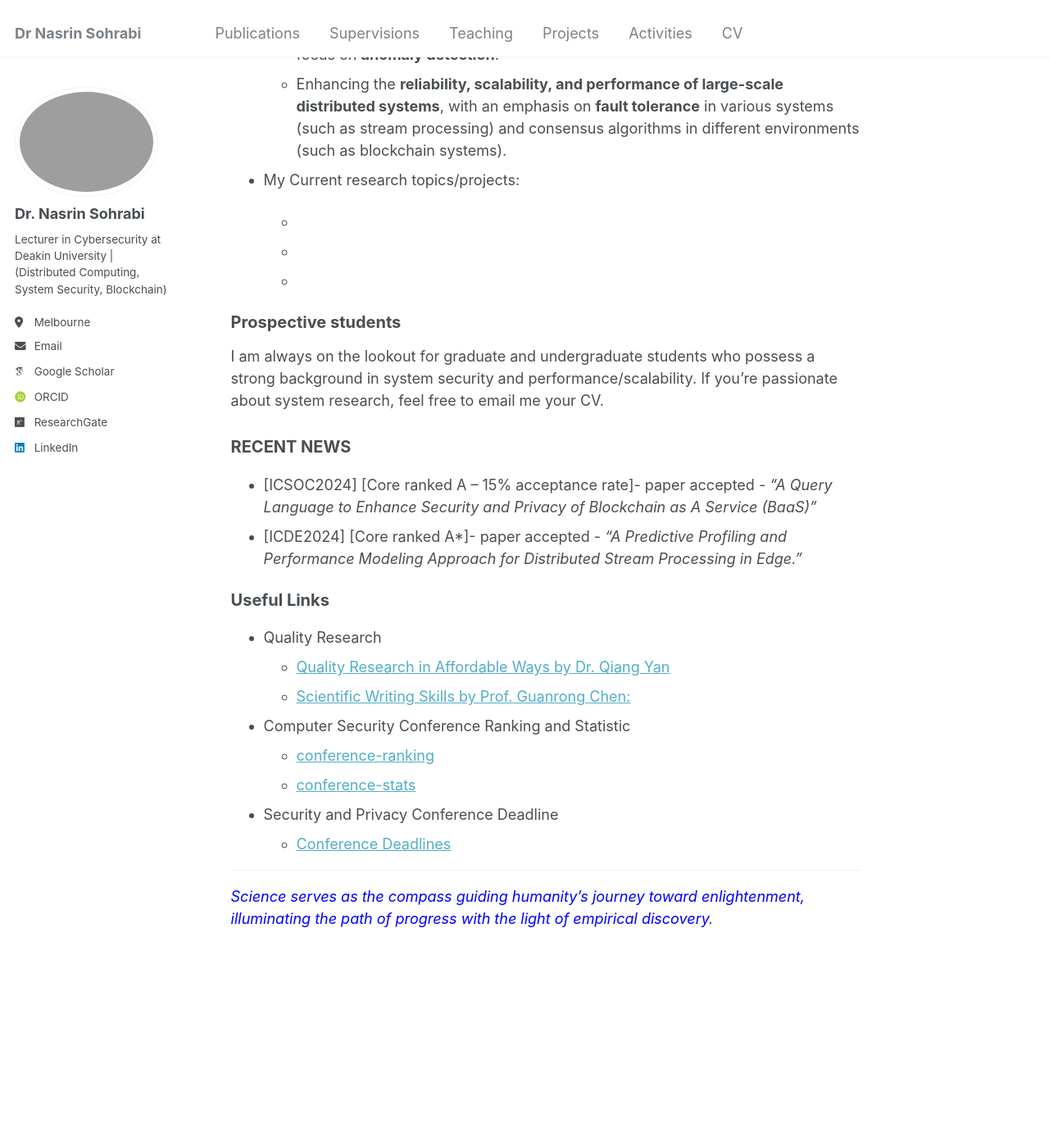
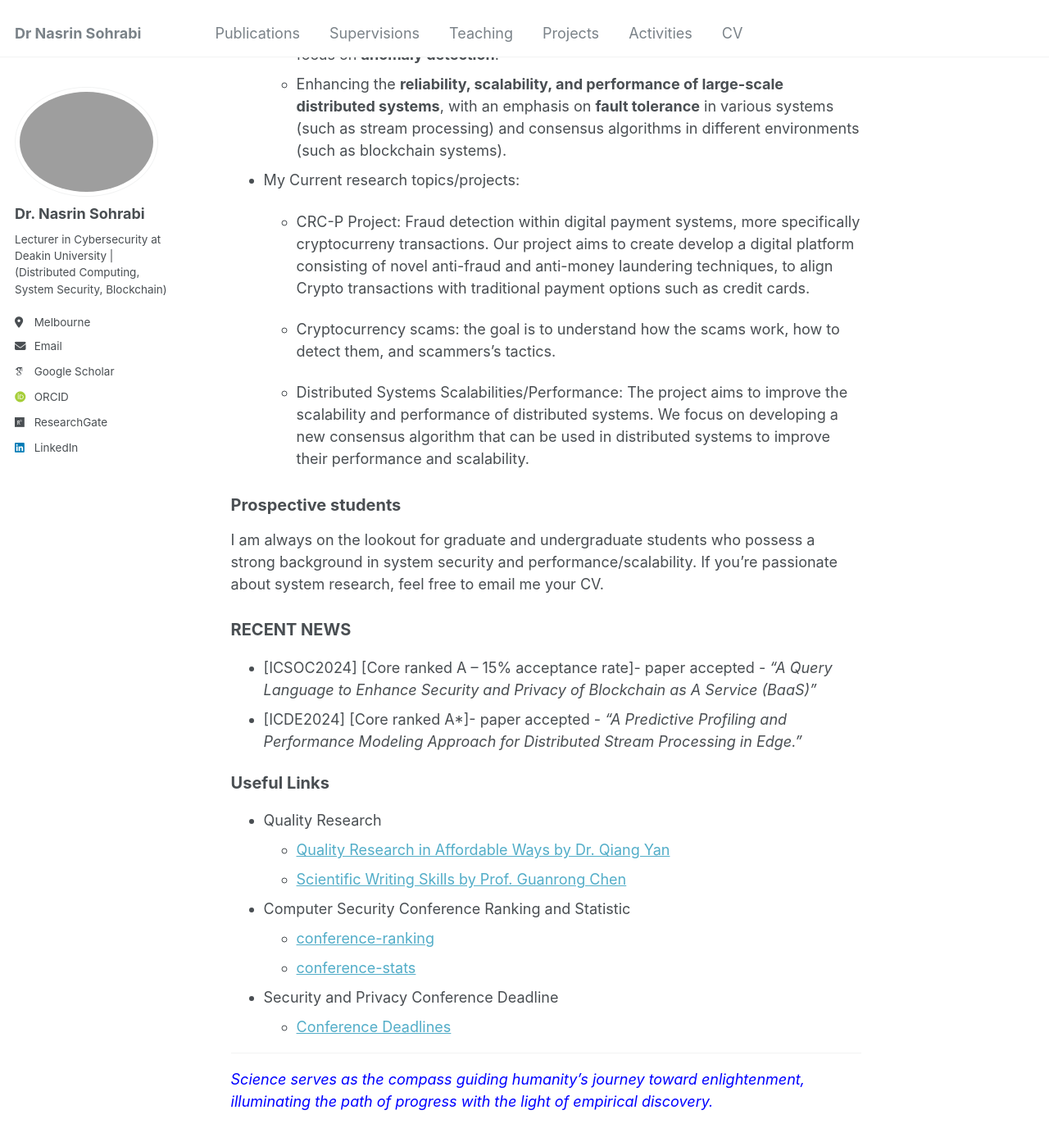
Before and after one commit to Nasrin-Sohrabi/Nasrin-Sohrabi.github.io, a Jekyll site: the page built from _pages/about.md, in a window 1280 px wide and 1400 px high, scrolled down 704 px. Shown: the top 1393 px of the window at 82% size. Built offline with Jekyll 4.4.1, drawn with Linux system fonts in a browser that asks for light colours; some web fonts are replaced.

```diff
--- a/_pages/about.md
+++ b/_pages/about.md
@@ -31,11 +31,11 @@
 
  * My Current research topics/projects:
 
-      * [CRC-P Project]: Fraud detection within digital payment systems, more specifically cryptocurreny transactions. Our project aims to create develop a digital platform consisting of novel anti-fraud and anti-money laundering techniques, to align Crypto transactions with traditional payment options such as credit cards.
+      * CRC-P Project: Fraud detection within digital payment systems, more specifically cryptocurreny transactions. Our project aims to create develop a digital platform consisting of novel anti-fraud and anti-money laundering techniques, to align Crypto transactions with traditional payment options such as credit cards.
 
-      * [Cryptocurrency scams]: the goal is to understand how the scams work, how to detect them, and scammers's tactics.
+      * Cryptocurrency scams: the goal is to understand how the scams work, how to detect them, and scammers's tactics.
 
-      * [Distributed Systems Scalabilities/Performance]: The project aims to improve the scalability and performance of distributed systems. We focus on developing a new consensus algorithm that can be used in distributed systems to improve their performance and scalability.
+      * Distributed Systems Scalabilities/Performance: The project aims to improve the scalability and performance of distributed systems. We focus on developing a new consensus algorithm that can be used in distributed systems to improve their performance and scalability.
 
 
 <span style="font-size:20px;">Prospective students</span>
@@ -53,7 +53,7 @@
 ======
   * Quality Research
      * <a href= "http://www.mysmu.edu/phdis2008/qiang.yan.2008/Doc/Quality%20Research%20in%20Affordable%20Way.pdf">Quality Research in Affordable Ways by Dr. Qiang Yan</a>
-     * <a href= "http://www.ee.cityu.edu.hk/~gchen/pdf/Writing.pdf"> Scientific Writing Skills by Prof. Guanrong Chen:</a>
+     * <a href= "http://www.ee.cityu.edu.hk/~gchen/pdf/Writing.pdf"> Scientific Writing Skills by Prof. Guanrong Chen</a>
 
   * Computer Security Conference Ranking and Statistic
      * <a href= "http://jianying.space/conference-ranking.html">conference-ranking</a>
--- a/_pages/projects.html
+++ b/_pages/projects.html
@@ -27,6 +27,7 @@
         <ul>
             <project><span style="font-weight: bold;"> 1. CRC-P Project </span>
                 <div class="inner-div"; style=" text-align: justify;">
+
                     I am currently participating as a Chief Investigator (CI) in a Collaborative Research Centre Project (CRC-P)
                     focused on enhancing <span style="font-weight:bold">fraud detection </span> within digital payment systems, more specifically cryptocurreny transactions.
                     The worldwide cryptocurrency (crypto) market is a rapidly growing form of digital exchange,
@@ -35,7 +36,6 @@
                     Our project aims to create develop a digital platform consisting of novel anti-fraud and anti-money laundering techniques, to align Crypto transactions with traditional payment options such as credit cards.
 
                     Two major lines of research conducted under this project is as follows:
-
                     <ul>
                         <li style="font-weight: bold;">Cybersecurity Scam </li>
                         <li style="font-weight: bold;">Cybersecuirty Fraud</li>
@@ -58,7 +58,7 @@
                  <br>
               </project>
 
-          <project><span style="font-weight: bold;"> 2. Distributed Systems Scalabilities/Performance </span>
+          <project><span style="font-weight: bold;"> 3. Distributed Systems Scalabilities/Performance </span>
             <div class="inner-div"; style=" text-align: justify;">
                 This project aims to improve the scalability and performance of distributed systems.
                 It focuses on developing a new <span style="font-weight:bold">consensus algorithm</span> that can be used in distributed systems to improve their performance and scalability.
```
